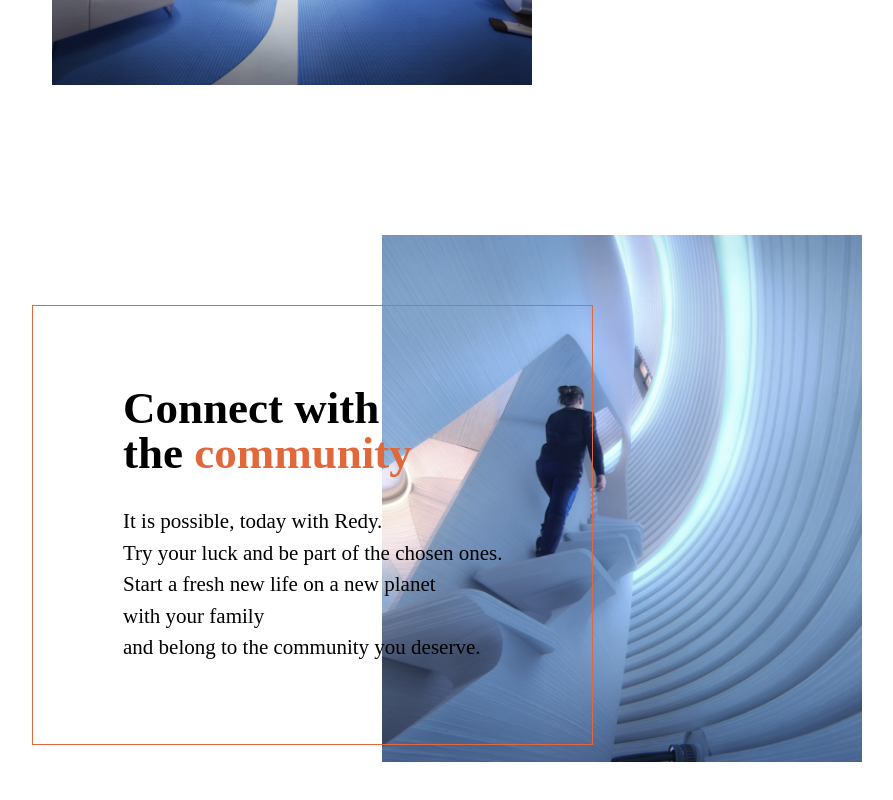
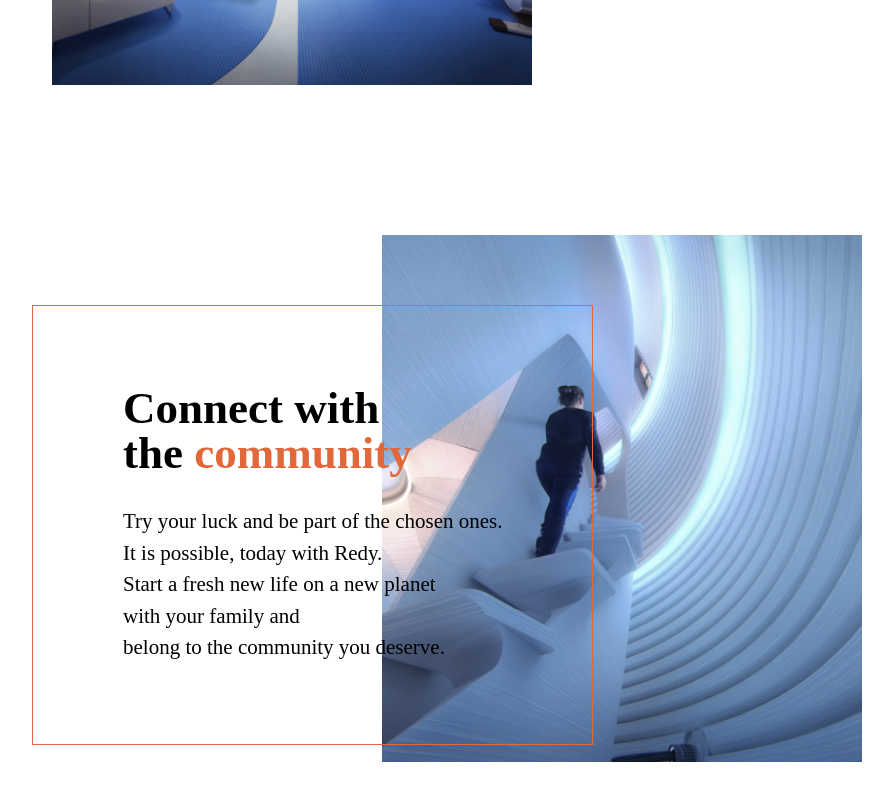
Before and after one commit to kentoje/REDY, a website built with Parcel: page src/index.html in a window 1280 px wide. Shown: the part 2245-3045 px from the top of the page, without its empty margins (198-1091 px from the left). Built offline with nearby package versions, Linux system fonts and the light colour scheme; files whose address does not match are found by name.

Commit message:
change texts

```diff
--- a/src/index.html
+++ b/src/index.html
@@ -52,9 +52,9 @@
     <div class="presentation__border presentation__border--2"></div>
     <div class="presentation presentation__container">
       <div class="text text__pres">
-        <h1>You want to quit <br> planet earth for <br> a <span class="pink">better place </span>?</h1>
+        <h1>You want to leave <br> planet earth for <br> a <span class="pink">better place </span>?</h1>
         <p>Tired to have no place to live and affraid of the climate and nartural disasters on earth ?
-          You can now live with us, on a better place and ensure a futur for your family.
+          You can now live with us, on a better place and ensure a future for your family.
         </p>
       </div>
       <a href="#" class="marsButton">Everything you need to know about planet Mars</a>
@@ -80,10 +80,10 @@
     <div class="fourthSection__container">
       <div class="fourthSection__container--text">
         <h1>Connect with<br> the<span class="pink"> community</span></h1>
-        <p>It is possible, today with Redy. <br> Try your luck and
+        <p>Try your luck and
           be part of the
-          chosen ones. <br>
-          Start a fresh new life on a new planet <br> with your family <br> and belong to the community you deserve.</p>
+          chosen ones. <br> It is possible, today with Redy. <br>
+          Start a fresh new life on a new planet <br> with your family and <br> belong to the community you deserve.</p>
       </div>
     </div>
   </section>
```
Also changed, not shown: src/img/logo-final-white.png (added), src/img/logoimg.jpg (added), src/img/logoimg.png (added), src/img/logotext.jpg (added), src/img/logotext.png (added), 1 other file.
